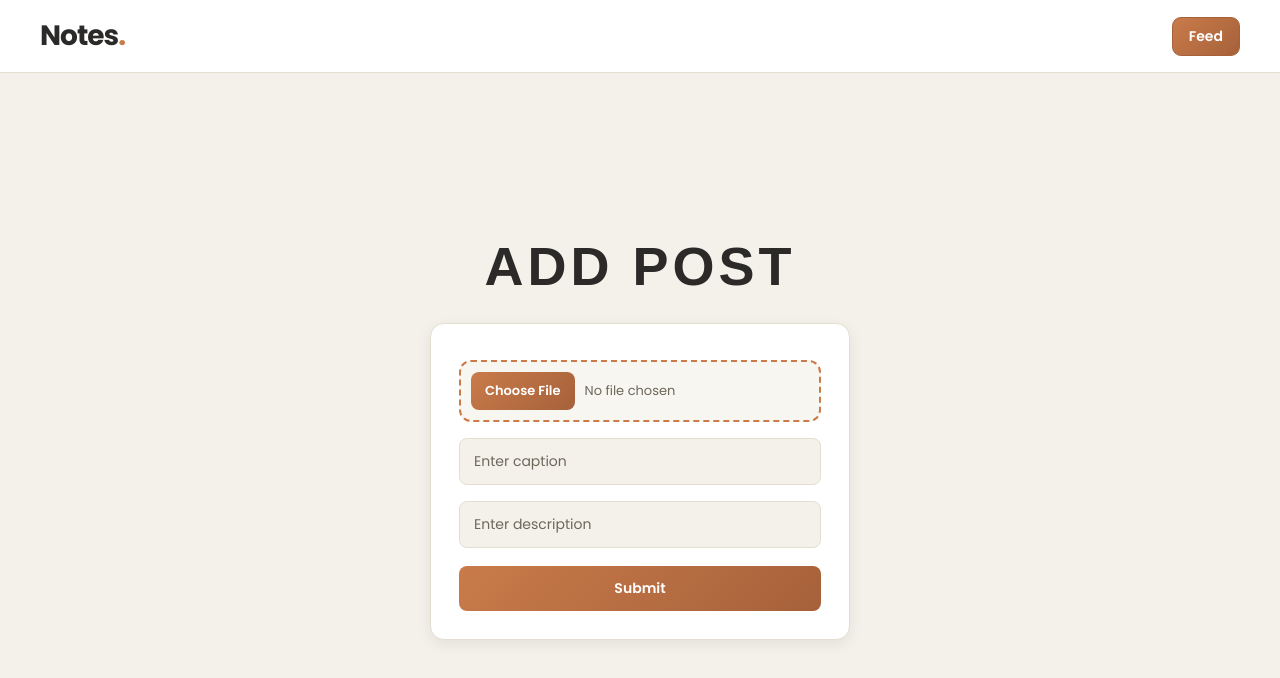
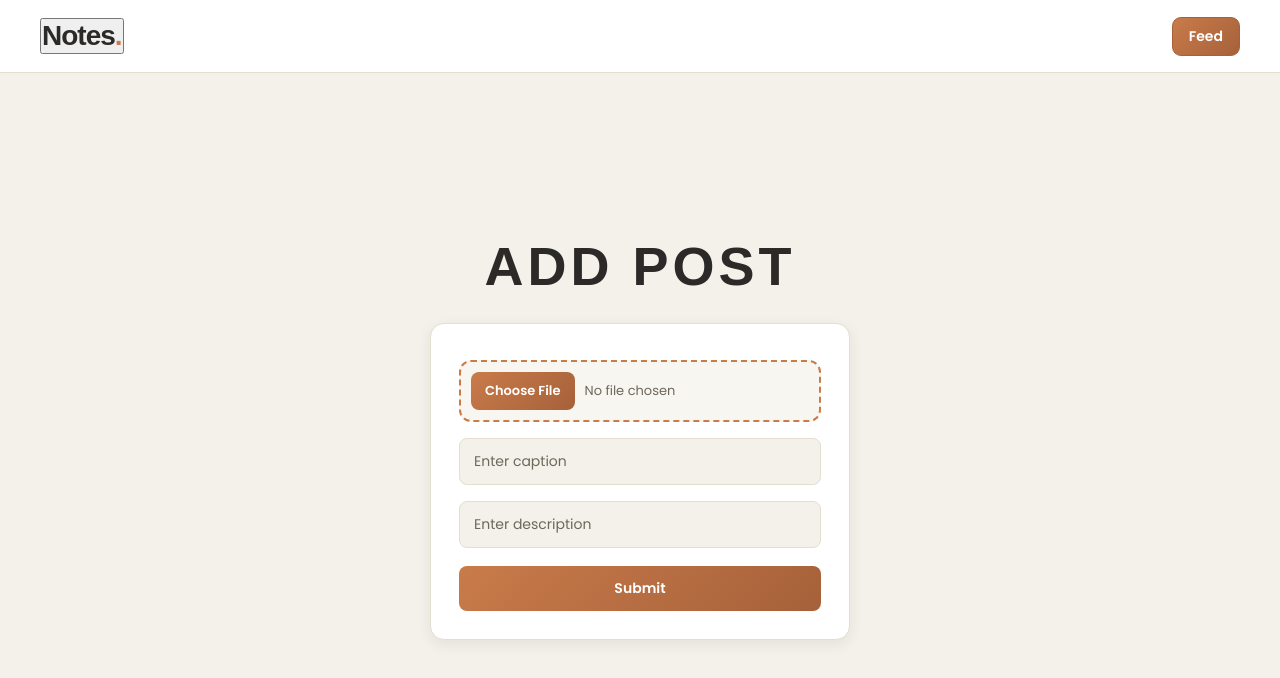
Before and after one commit to AwaisKhalil19/Notes-WebApp, a React (Vite) app: page /create-post in a window 1280 px wide. Shown: the top 678 px of the page. Built offline with nearby package versions, Linux system fonts and the light colour scheme; a web font is replaced by a local one.

Commit message:
frontend

```diff
--- a/src/component/Navbar.jsx
+++ b/src/component/Navbar.jsx
@@ -1,32 +1,44 @@
-import { Link, useNavigate } from "react-router-dom";
+import { useNavigate } from "react-router-dom";
 
 const Navbar = () => {
-
     const navigate = useNavigate();
 
     const handleFeed = () => {
         navigate("/");
+    };
 
-        console.log("Clicked")
-    }
-
-
-
+    const handleCreatePost = () => {
+        navigate("/create-post");
+    };
 
     return (
         <nav className="navbar">
             <div className="navbar-container">
 
-
-                <Link to="/create-post" className="navbar-logo">
+                <button
+                    type="button"
+                    className="navbar-logo"
+                    onClick={handleFeed}
+                >
                     Notes<span>.</span>
-                </Link>
-
+                </button>
 
                 <div className="navbar-links">
-                    <button type="button" className="nav-link" onClick={handleFeed}>
+                    <button
+                        type="button"
+                        className="nav-link"
+                        onClick={handleFeed}
+                    >
                         Feed
                     </button>
+
+                    {/* <button
+                        type="button"
+                        className="nav-link"
+                        onClick={handleCreatePost}
+                    >
+                        Add Post
+                    </button> */}
                 </div>
 
             </div>
```
